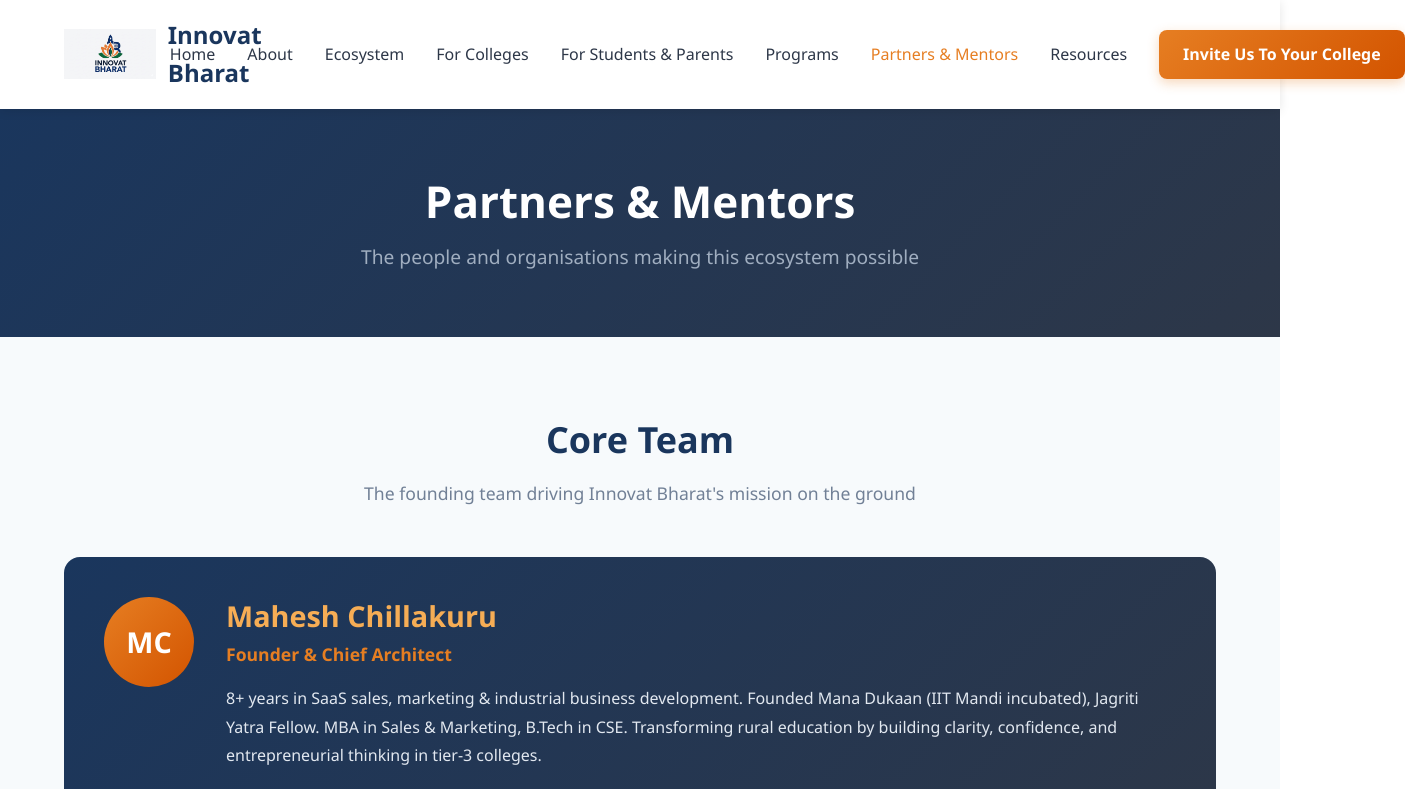
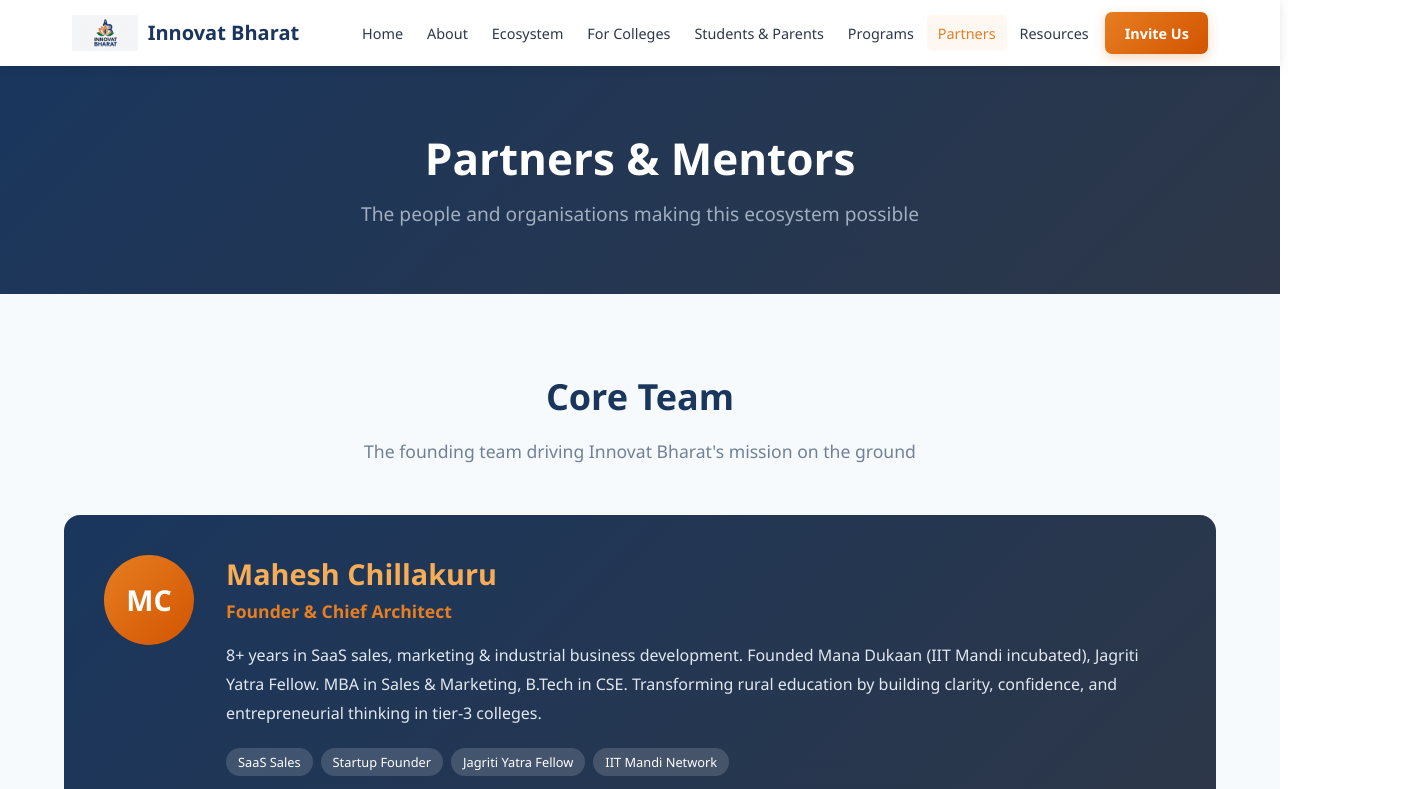
Before and after one commit to tnmurthy/ib-2026, an Angular app: page /partners-mentors in a window 1280 px wide. Shown: the top 789 px of the page, 1405 px wide, since content can reach past the window. Built offline with nearby package versions, Linux system fonts and the light colour scheme.

Commit message:
fix: resolve header nav overflow — shorten labels, tighten spacing, responsive breakpoints

```diff
--- a/src/app/components/header/header.component.css
+++ b/src/app/components/header/header.component.css
@@ -6,32 +6,40 @@
   z-index: 1000;
 }
 
+/* Override global container to add more side padding inside the header */
+.header .container {
+  padding-left: 2rem;
+  padding-right: 2rem;
+}
+
 .header-content {
   display: flex;
   justify-content: space-between;
   align-items: center;
-  padding: 1rem 0;
+  padding: 0.75rem 0;
+  gap: 1rem;
 }
 
 .logo {
   display: flex;
   align-items: center;
-  gap: 0.75rem;
+  gap: 0.6rem;
   text-decoration: none;
   color: #1a365d;
   font-weight: 700;
-  font-size: 1.5rem;
+  flex-shrink: 0;
 }
 
 .logo-image {
-  height: 50px;
+  height: 44px;
   width: auto;
 }
 
 .logo-text {
-  font-size: 1.5rem;
+  font-size: 1.1rem;
   font-weight: 700;
   color: #1a365d;
+  white-space: nowrap;
 }
 
 .mobile-menu-toggle {
@@ -42,6 +50,7 @@
   border: none;
   cursor: pointer;
   padding: 8px;
+  flex-shrink: 0;
 }
 
 .mobile-menu-toggle span {
@@ -66,54 +75,105 @@
 .nav {
   display: flex;
   align-items: center;
-  gap: 2rem;
+  gap: 0.25rem;
+  flex-wrap: nowrap;
 }
 
 .nav a {
   text-decoration: none;
   color: #2d3748;
   font-weight: 500;
-  transition: color 0.3s ease;
+  font-size: 0.82rem;
+  transition: color 0.2s ease;
   white-space: nowrap;
+  padding: 0.4rem 0.55rem;
+  border-radius: 5px;
 }
 
 .nav a:hover,
 .nav a.active {
   color: #e67e22;
+  background: rgba(230, 126, 34, 0.06);
 }
 
 .nav .btn-primary {
   background: linear-gradient(135deg, #e67e22 0%, #d35400 100%);
-  color: white;
-  padding: 0.75rem 1.5rem;
-  border-radius: 8px;
+  color: white !important;
+  padding: 0.55rem 1rem;
+  border-radius: 7px;
   font-weight: 600;
+  font-size: 0.82rem;
+  margin-left: 0.5rem;
+  white-space: nowrap;
 }
 
 .nav .btn-primary:hover {
-  color: white;
-  transform: translateY(-2px);
-  box-shadow: 0 4px 12px rgba(230, 126, 34, 0.3);
+  background: rgba(230, 126, 34, 0.06) !important;
+  background: linear-gradient(135deg, #cf6d17 0%, #b84800 100%) !important;
+  color: white !important;
+  transform: translateY(-1px);
+  box-shadow: 0 4px 12px rgba(230, 126, 34, 0.35);
 }
 
-@media (max-width: 1024px) {
+/* ── Mid-desktop: tight fit between 1100–1380px ── */
+@media (min-width: 1100px) and (max-width: 1380px) {
+  .logo-image {
+    height: 36px;
+  }
+  .logo-text {
+    font-size: 0.95rem;
+  }
+  .nav {
+    gap: 0;
+  }
+  .nav a {
+    font-size: 0.77rem;
+    padding: 0.35rem 0.42rem;
+  }
+  .nav .btn-primary {
+    font-size: 0.77rem;
+    padding: 0.45rem 0.8rem;
+    margin-left: 0.25rem;
+  }
+}
+
+/* ── Desktop: wider screens get more breathing room ── */
+@media (min-width: 1280px) {
+  .nav {
+    gap: 0.1rem;
+  }
+  .nav a {
+    font-size: 0.9rem;
+    padding: 0.4rem 0.7rem;
+  }
+  .nav .btn-primary {
+    font-size: 0.9rem;
+    padding: 0.6rem 1.2rem;
+  }
+  .logo-text {
+    font-size: 1.25rem;
+  }
+}
+
+/* ── Mobile: collapse to hamburger ── */
+@media (max-width: 1100px) {
   .mobile-menu-toggle {
     display: flex;
   }
 
   .nav {
     position: fixed;
-    top: 80px;
+    top: 68px;
     right: -100%;
     width: 80%;
     max-width: 300px;
-    height: calc(100vh - 80px);
+    height: calc(100vh - 68px);
     background: white;
     flex-direction: column;
     align-items: flex-start;
     padding: 2rem;
-    gap: 1.5rem;
-    box-shadow: -2px 0 10px rgba(0, 0, 0, 0.1);
+    gap: 0.25rem;
+    box-shadow: -2px 0 10px rgba(0, 0, 0, 0.12);
     transition: right 0.3s ease;
   }
 
@@ -123,11 +183,16 @@
 
   .nav a {
     width: 100%;
-    padding: 0.5rem 0;
+    padding: 0.6rem 0.5rem;
+    font-size: 0.95rem;
   }
 
   .nav .btn-primary {
     width: 100%;
     text-align: center;
+    margin-left: 0;
+    margin-top: 0.75rem;
+    padding: 0.75rem 1rem;
+    font-size: 0.95rem;
   }
 }
--- a/src/app/components/header/header.component.html
+++ b/src/app/components/header/header.component.html
@@ -17,11 +17,11 @@
         <a routerLink="/about" routerLinkActive="active" (click)="closeMenu()">About</a>
         <a routerLink="/ecosystem" routerLinkActive="active" (click)="closeMenu()">Ecosystem</a>
         <a routerLink="/for-colleges" routerLinkActive="active" (click)="closeMenu()">For Colleges</a>
-        <a routerLink="/for-students-parents" routerLinkActive="active" (click)="closeMenu()">For Students & Parents</a>
+        <a routerLink="/for-students-parents" routerLinkActive="active" (click)="closeMenu()">Students & Parents</a>
         <a routerLink="/programs" routerLinkActive="active" (click)="closeMenu()">Programs</a>
-        <a routerLink="/partners-mentors" routerLinkActive="active" (click)="closeMenu()">Partners & Mentors</a>
+        <a routerLink="/partners-mentors" routerLinkActive="active" (click)="closeMenu()">Partners</a>
         <a routerLink="/resources" routerLinkActive="active" (click)="closeMenu()">Resources</a>
-        <a routerLink="/contact" class="btn-primary" (click)="closeMenu()">Invite Us To Your College</a>
+        <a routerLink="/contact" class="btn-primary" (click)="closeMenu()">Invite Us</a>
       </nav>
     </div>
   </div>
```
